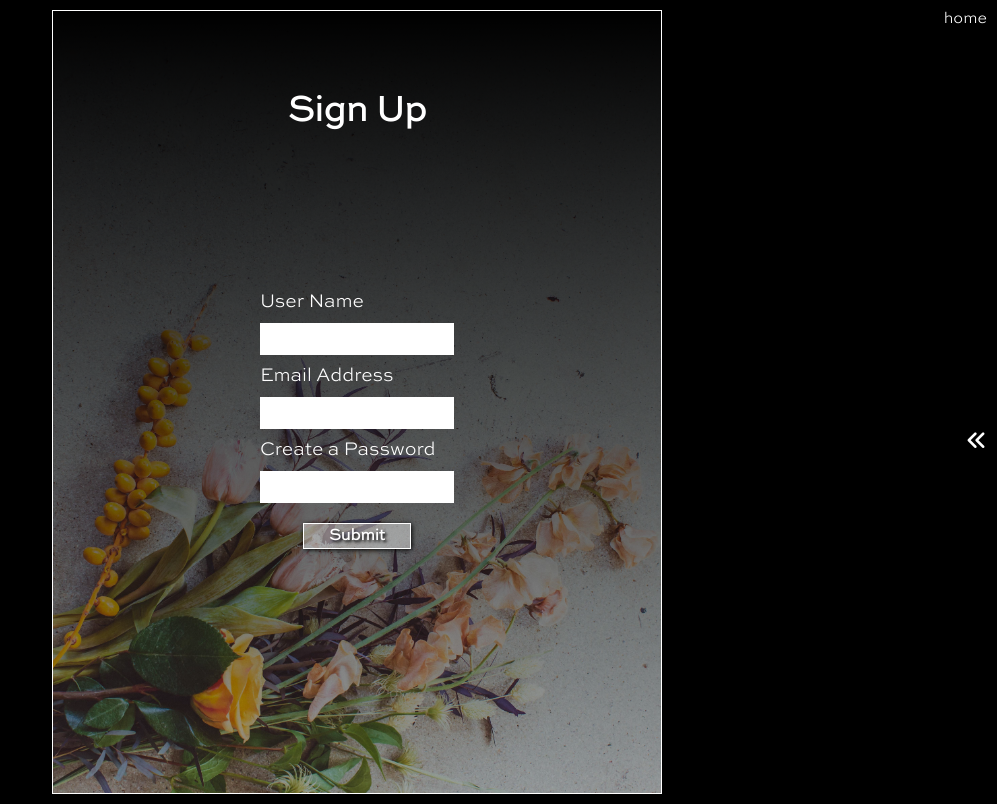
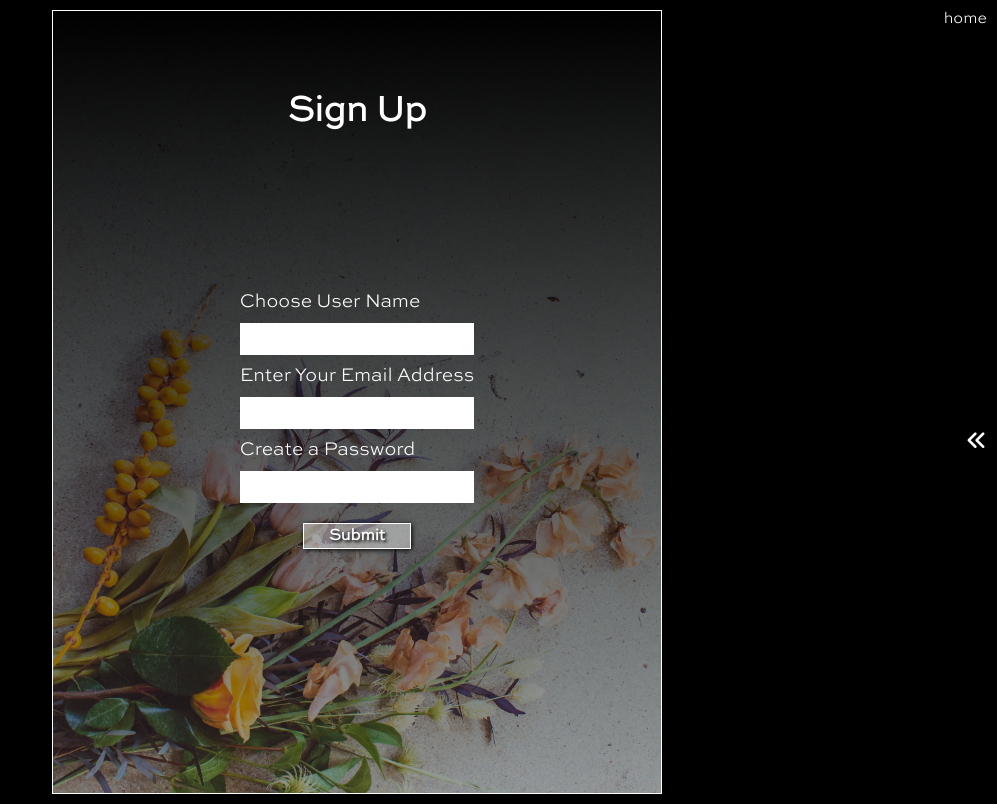
Before and after one commit to brennaMacQuarrie/le-grimoire, a React (Create React App) app: page /signUp in a window 1280 px wide. Shown: the top 804 px of the page, without its empty margins (283-1280 px from the left). Built offline with nearby package versions, Linux system fonts and the light colour scheme; no server answers.

Commit message:
inputs set

```diff
--- a/src/components/routes.js
+++ b/src/components/routes.js
@@ -1,4 +1,4 @@
-import { Route, Switch } from 'react-router';
+import { Redirect, Route, Switch } from 'react-router';
 import Home from '../pages/home';
 import Astro from '../pages/astro';
 import Symbols from '../pages/symbols';
@@ -38,9 +38,22 @@ export default function Routes(props) {
             <Route path="/entries"
                 render={() => <Entries />}
             />
-            <Route path="/signUp" component={SignUp} getUser={props.getUser} updateUser={props.setUserId} />
+{/* >>>>>>>>>>>>>.NEW CODE >>>>>>>>>>>>>>>> */}
+            <Route path="/signUp" getUser={props.getUser} updateUser={props.setUserId} render={props => {
+                if (props.user) {
+                    return <Redirect to="/" />;
+                }
+                return <SignUp getUser={props.getUser} updateUser={props.updateUser} {...props} />;
+            }}/>
 
-            <Route path="/logIn" component={LogIn} getUser={props.getUser} />
+            <Route path="/logIn" getUser={props.getUser} render={props => {
+                if (props.user) {
+                    return <Redirect to="/" />;
+                }
+
+                return <LogIn getUser={props.getUser} {...props} />;
+            }}
+            />
 
             {/* HOMEPAGE */}
             <Route path="/"
--- a/src/pages/logIn.js
+++ b/src/pages/logIn.js
@@ -39,8 +39,7 @@ export default function LogIn(props) {
                             type="email"
                             id="email"
                             required
-                            // value={this.state.formData.email}
-                            // onChange={this.handleFormChange}
+                            onChange={(e) => { setEmail(e.target.value); }}
                         />
                     </div>
 
@@ -51,15 +50,13 @@ export default function LogIn(props) {
                             type="password"
                             id="password"
                             required
-                            // value={this.state.formData.password}
-                            // onChange={this.handleFormChange}
+                            onChange={(e) => { setPassword(e.target.value); }}
                         />
                     </div>
 
                     <input
                         type="submit"
                         value="Submit"
-                        // disabled={!this.state.valid}
                     />
                 </form>
             </div>
--- a/src/pages/signUp.js
+++ b/src/pages/signUp.js
@@ -59,22 +59,24 @@ export default function SignUp(props) {
                 <form>
 
                     <div className="col">
-                        <label htmlFor="username">User Name</label>
+                        <label htmlFor="username">Choose User Name</label>
                         <input
                             name="username"
                             type="text"
                             id="username"
                             required
+                            onChange={(e) => { setName(e.target.value); }}
                         />
                     </div>
 
                     <div className="col">
-                        <label htmlFor="email">Email Address</label>
+                        <label htmlFor="email">Enter Your Email Address</label>
                         <input
                             name="email"
                             type="email"
                             id="email"
                             required
+                            onChange={(e) => { setEmail(e.target.value); }}
                         />
                     </div>
 
@@ -85,6 +87,7 @@ export default function SignUp(props) {
                             type="password"
                             id="password"
                             required
+                            onChange={(e) => { setPassword(e.target.value); }}
                         />
                     </div>
 
```
